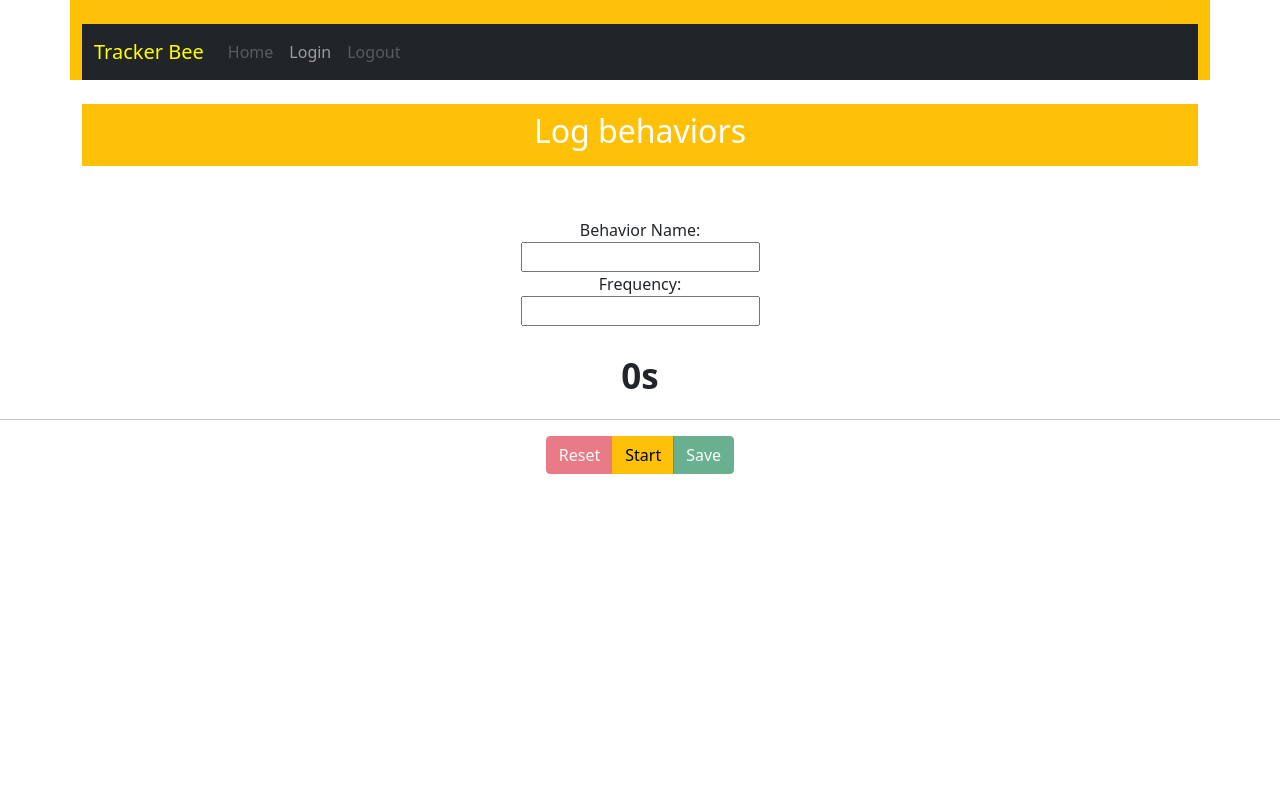
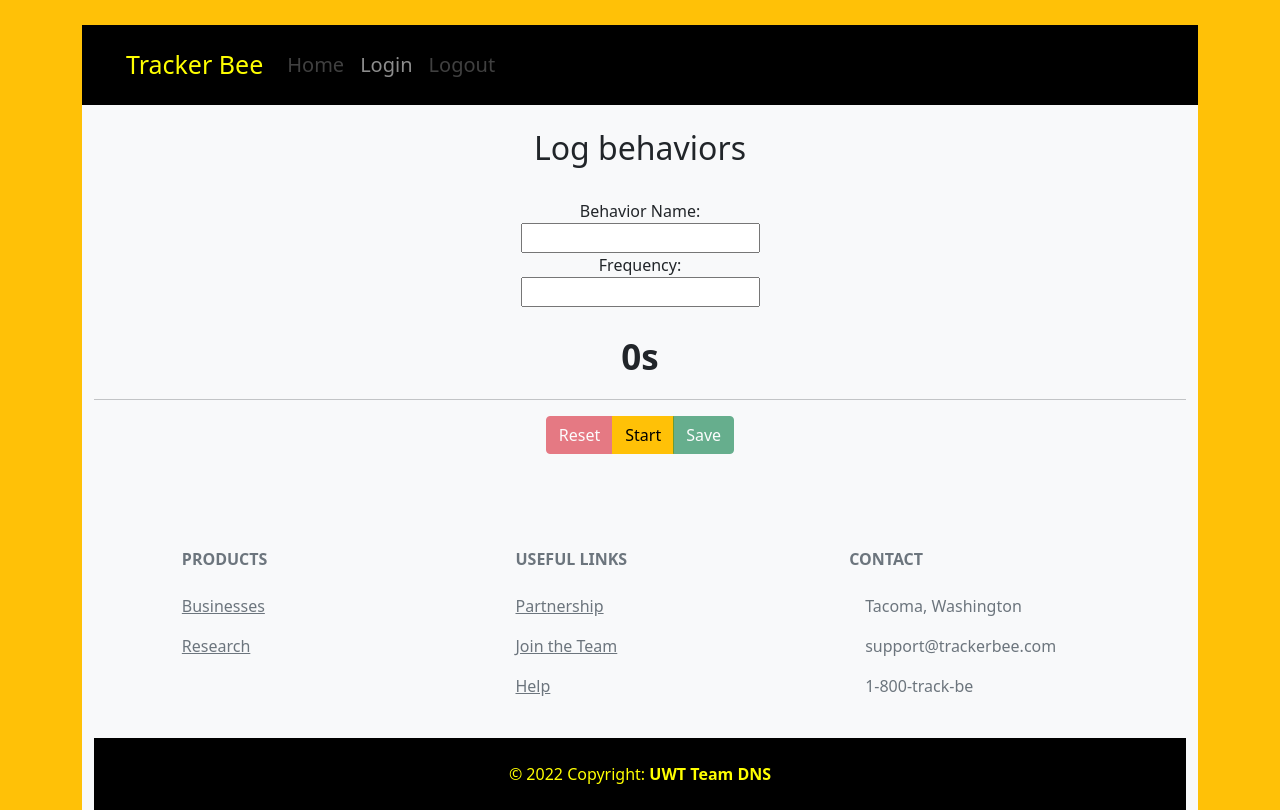
Before and after one commit to LadyLiu/behavior_tracker, a Flask app: template app/templates/person/behavior.html in a window 1280 px wide. Before the commit the page ends 474 px from the top, so only its background shows below. Run offline with Flask 2, Linux system fonts and the light colour scheme; the template is opened without the code that fills it, so the values that code supplies are empty; parts of the project's set-up code (start-up, migrations or seed data) failed here and were passed over.

Commit message:
foot & style changes

```diff
--- a/app/static/css/styles.css
+++ b/app/static/css/styles.css
@@ -4,7 +4,6 @@
 }
 
 .header {
-    background-color: #1c2023;
     font-weight: bold;
     color: white;
     padding: .5rem 2rem;
@@ -17,6 +16,17 @@
 
 #logo {
     color:yellow;
+    font-size: 25px;
+}
+
+.nav-container {
+    padding-top: 25px;
+}
+
+.navbar {
+    background-color: black;
+    padding: 1rem 2rem;
+    font-size: 20px;
 }
 
 button{
--- a/app/templates/base.html
+++ b/app/templates/base.html
@@ -9,12 +9,14 @@
 </head>
 
 <body>
-  <div class="container bg-warning"><br>
-    <nav class="navbar navbar-expand-lg navbar-dark bg-dark">
+  <div class="bg-warning">
+    <div class="container nav-container">
+      <nav class="navbar navbar-expand-lg navbar-dark">
         <div class="container-fluid">
           <a class="navbar-brand" href="#" id="logo">Tracker Bee</a>
-        <button class="navbar-toggler" type="button" data-bs-toggle="collapse" data-bs-target="#navbarSupportedContent"
-          aria-controls="navbarSupportedContent" aria-expanded="false" aria-label="Toggle navigation">
+          <button class="navbar-toggler" type="button" data-bs-toggle="collapse"
+            data-bs-target="#navbarSupportedContent" aria-controls="navbarSupportedContent" aria-expanded="false"
+            aria-label="Toggle navigation">
             <span class="navbar-toggler-icon"></span>
           </button>
           <div class="collapse navbar-collapse" id="navbarSupportedContent">
@@ -43,7 +45,8 @@
           </div>
         </div>
       </nav>
-  </div><br>
+
+
       {% with messages = get_flashed_messages(with_categories=true) %}
       {% if messages %}
       <ul class=flashes>
@@ -59,9 +62,80 @@
       {% endwith %}
       {% block content %}
       {% endblock %}
+      <footer class="text-center text-lg-start bg-light text-muted">
+        <br>
+        <!-- Section: Links  -->
+        <section class="">
+          <div class="container text-center text-md-start mt-5">
+            <!-- Grid row -->
+            <div class="row mt-3">
+              <!-- Grid column -->
+              <div class="col-md-2 col-lg-2 col-xl-2 mx-auto mb-4">
+                <!-- Links -->
+                <h6 class="text-uppercase fw-bold mb-4">
+                  Products
+                </h6>
+                <p>
+                  <a href="#!" class="text-reset">Businesses</a>
+                </p>
+                <p>
+                  <a href="#!" class="text-reset">Research</a>
+                </p>
+              </div>
+              <!-- Grid column -->
+
+              <!-- Grid column -->
+              <div class="col-md-3 col-lg-2 col-xl-2 mx-auto mb-4">
+                <!-- Links -->
+                <h6 class="text-uppercase fw-bold mb-4">
+                  Useful links
+                </h6>
+                <p>
+                  <a href="#!" class="text-reset">Partnership</a>
+                </p>
+                <p>
+                  <a href="#!" class="text-reset">Join the Team</a>
+                </p>
+                <p>
+                  <a href="#!" class="text-reset">Help</a>
+                </p>
+              </div>
+              <!-- Grid column -->
+
+              <!-- Grid column -->
+              <div class="col-md-4 col-lg-3 col-xl-3 mx-auto mb-md-0 mb-4">
+                <!-- Links -->
+                <h6 class="text-uppercase fw-bold mb-4">
+                  Contact
+                </h6>
+                <p><i class="fas fa-home me-3"></i> Tacoma, Washington</p>
+                <p>
+                  <i class="fas fa-envelope me-3"></i>
+                  support@trackerbee.com
+                </p>
+                <p><i class="fas fa-phone me-3"></i> 1-800-track-be</p>
+              </div>
+              <!-- Grid column -->
+            </div>
+            <!-- Grid row -->
+          </div>
+        </section>
+        <!-- Section: Links  -->
+
+        <!-- Copyright -->
+        <div class="text-center p-4" style="background-color: rgb(0, 0, 0); color: yellow;">
+          © 2022 Copyright:
+          <strong>UWT Team DNS</strong>
+        </div>
+        <!-- Copyright -->
+      </footer>
+    </div>
+  </div>
+
   <script src="https://cdn.jsdelivr.net/npm/bootstrap@5.1.3/dist/js/bootstrap.bundle.min.js"
     integrity="sha384-ka7Sk0Gln4gmtz2MlQnikT1wXgYsOg+OMhuP+IlRH9sENBO0LRn5q+8nbTov4+1p"
     crossorigin="anonymous"></script>
+
 </body>
 
 </html>
--- a/app/templates/dashboard.html
+++ b/app/templates/dashboard.html
@@ -2,7 +2,7 @@
 {% set active_page = 'dashboard' %}
 {% block title %} Dashboard {% endblock %}
 {% block content %}
-<div class="container my-auto bg-light">
+<div class="container my-auto bg-light"><br>
 <table class="table table-striped">
   <thead>
     <tr>
@@ -21,6 +21,6 @@
         {% endfor %}
    <p class="bottom"><a class="bottom" href="{{ url_for('add_person') }}">Add a person</a></p>
   </tbody>
-</table>
+</table><br>
 </div>
  {% endblock %}
--- a/app/templates/person/add-person.html
+++ b/app/templates/person/add-person.html
@@ -2,7 +2,7 @@
 {% set active_page = 'add-person' %}
 {% block title %} Add a New Person {% endblock %}
 {% block content %}
-<div class="container my-auto bg-light">
+<div class="container my-auto bg-light"><br>
   <div class="w-50">
     <form method="post">
       {{ form.csrf_token }}
--- a/app/templates/person/behavior.html
+++ b/app/templates/person/behavior.html
@@ -2,11 +2,9 @@
 {% set active_page = 'Behavior' %}
 {% block title %} Behavior Selection {% endblock %}
 {% block content %}
-<div class="container my-auto">
-    <div class="header bg-warning">
+<div class="container align-self-center bg-light"><br>
     <h1 class="header_logo text-center">Log behaviors</h1>
-    </div>
-</div><br>
+    <br>
     <div class="u-center-text">
         <!-- <p>Please select the behavior you would like to track for this person</p>
     <p>and whether you'd like to track using frequency or duration.</p><br>
--- a/app/templates/user/login.html
+++ b/app/templates/user/login.html
@@ -27,7 +27,7 @@
       </div>
       {{ form.submit(class="btn btn-warning") }}
     </form><br>
-    <p class="bottom">Don't have an account? <a class="bottom" href="{{ url_for('register') }}">Sign up here</a></p>
+    <p class="bottom">Don't have an account? <a class="bottom" href="{{ url_for('register') }}">Sign up here</a></p><br>
   </div>
 </main>
 {% endblock %}
--- a/app/templates/user/register.html
+++ b/app/templates/user/register.html
@@ -86,7 +86,7 @@
     <div>
       <small class="text-muted">
         <p class="bottom">Already have an account? <a class="bottom" href="{{ url_for('login') }}">Log in here</a></p>
-      </small>
+      </small><br>
     </div>
   </div>
 </main>
```
Also changed, not shown: app/templates/person/person.html (+8 -6 lines), app/db/app.db. Lines whose indentation alone changed are shown as unchanged.
